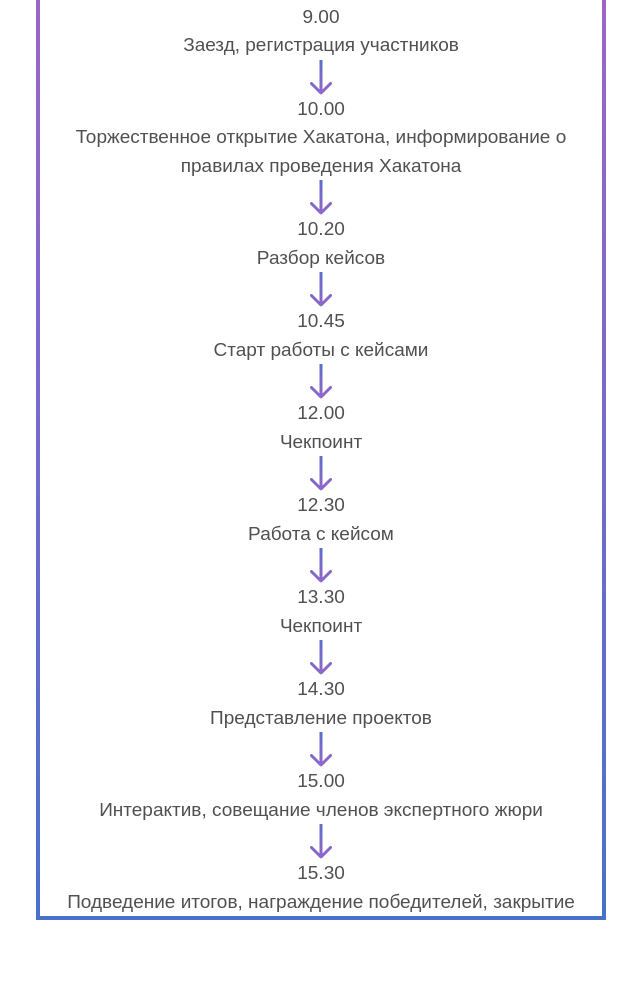
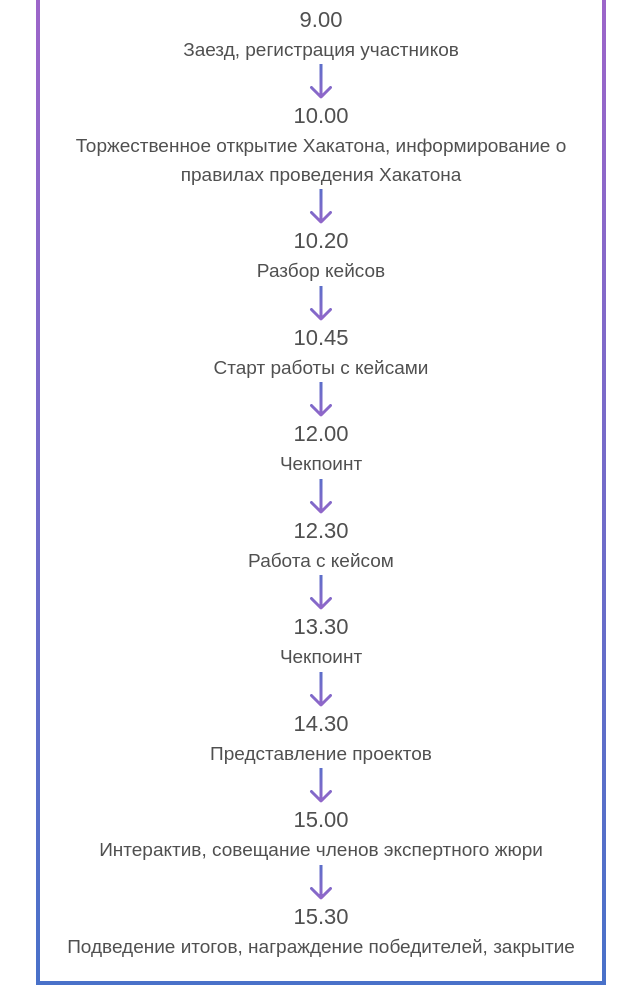
Before and after one commit to I-vanik/haks-wabsite, a plain HTML site: page index.html in a window 1280 px wide. Shown: the part 1649-2636 px from the top of the page, without its empty margins (319-959 px from the left). Drawn offline with nearby package versions, Linux system fonts and the light colour scheme.

Commit message:
Add files via upload

```diff
--- a/index.html
+++ b/index.html
@@ -26,7 +26,7 @@
                         <a class="nav-link" href="#tracks">Треки</a>
                     </li>
                     <li class="nav-item">
-                        <a class="nav-link" href="#FaQ">FAQ</a>
+                        <a class="nav-link" href="#event">Программа хатактона</a>
                     </li>
                     <li class="nav-item">
                         <a class="nav-link" href="#photo">Фото</a>
@@ -86,32 +86,32 @@
               </div>
         </div>
 
-        <h2 class="program__header" id="tracks">Программа хакатона</h2>
+        <h2 class="program__header" id="event">Программа хакатона</h2>
         <div class="tracks mx-auto">
             <div class="container">
                 <div class="row justify-content-center">
                     <div class="col-6-event col-sm-5 order-1 program-event" id="el1">
                         <h2></h2>
-                        <p> 9.00 <br> Заезд, регистрация участников</p>
+                        <p> <span>9.00</span><br> Заезд, регистрация участников</p>
                         <img class="arrow" src="img/Arrow.svg" alt="Arrow">
-                        <p>10.00 <br> Торжественное открытие Хакатона,
+                        <p> <span>10.00</span><br>Торжественное открытие Хакатона,
                           информирование о правилах проведения Хакатона</p>
                         <img class="arrow" src="img/Arrow.svg" alt="Arrow">
-                        <p>10.20 <br> Разбор кейсов</p>
+                        <p><span>10.20</span><br>Разбор кейсов</p>
                         <img class="arrow" src="img/Arrow.svg" alt="Arrow">
-                        <p>10.45 <br> Старт работы с кейсами</p>
+                        <p><span>10.45</span><br>Старт работы с кейсами</p>
                         <img class="arrow" src="img/Arrow.svg" alt="Arrow">
-                        <p>12.00 <br> Чекпоинт</p>
+                        <p><span>12.00</span><br> Чекпоинт</p>
                         <img class="arrow" src="img/Arrow.svg" alt="Arrow">
-                        <p>12.30 <br> Работа с кейсом</p>
+                        <p><span>12.30</span><br> Работа с кейсом</p>
                         <img class="arrow" src="img/Arrow.svg" alt="Arrow">
-                        <p>13.30 <br> Чекпоинт</p>
+                        <p><span>13.30</span> <br> Чекпоинт</p>
                         <img class="arrow" src="img/Arrow.svg" alt="Arrow">
-                        <p>14.30 <br> Представление проектов</p>
+                        <p><span>14.30</span> <br> Представление проектов</p>
                         <img class="arrow" src="img/Arrow.svg" alt="Arrow">
-                        <p>15.00 <br> Интерактив, совещание членов экспертного жюри</p>
+                        <p><span>15.00</span> <br> Интерактив, совещание членов экспертного жюри</p>
                         <img class="arrow" src="img/Arrow.svg" alt="Arrow">
-                        <p>15.30 <br> Подведение итогов, награждение победителей, закрытие</p>
+                        <p><span>15.30</span> <br> Подведение итогов, награждение победителей, закрытие</p>
                     </div>
                 </div>
               </div>
--- a/styles/style.css
+++ b/styles/style.css
@@ -9,7 +9,7 @@
 
 * {
     margin: 0;
-    /* padding: 0; */
+    padding: 0;
 }
 
 
@@ -113,10 +113,17 @@ nav {
 .program-event{
     text-align: center;
 }
-.program-event p {
+.program-event span {
+    font-size: 22px;
+}
+.col-6-event p {
     margin: 0;
     font-size: 19px;
 
+
+}
+.col-6-event p:last-child{
+    padding-bottom: 20px;
 }
 .arrow {
 }
```
